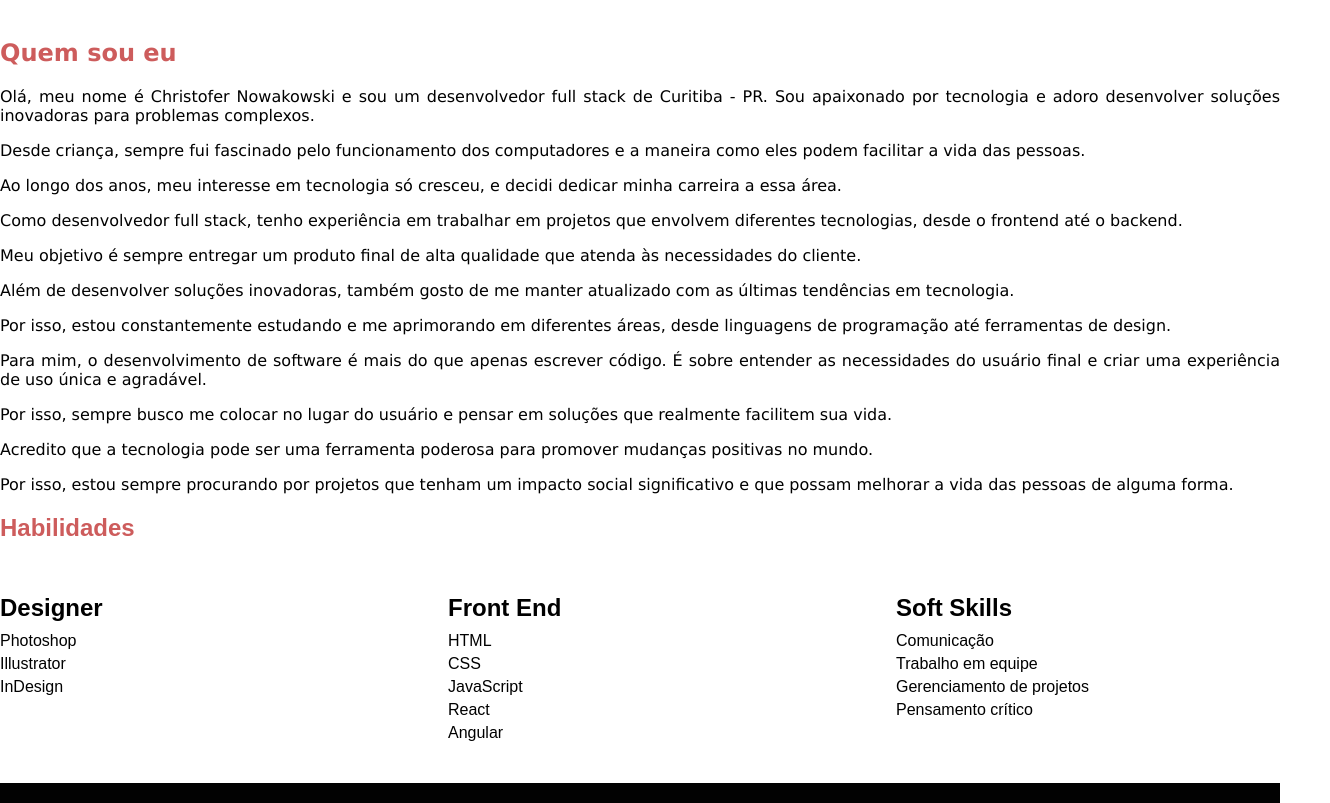
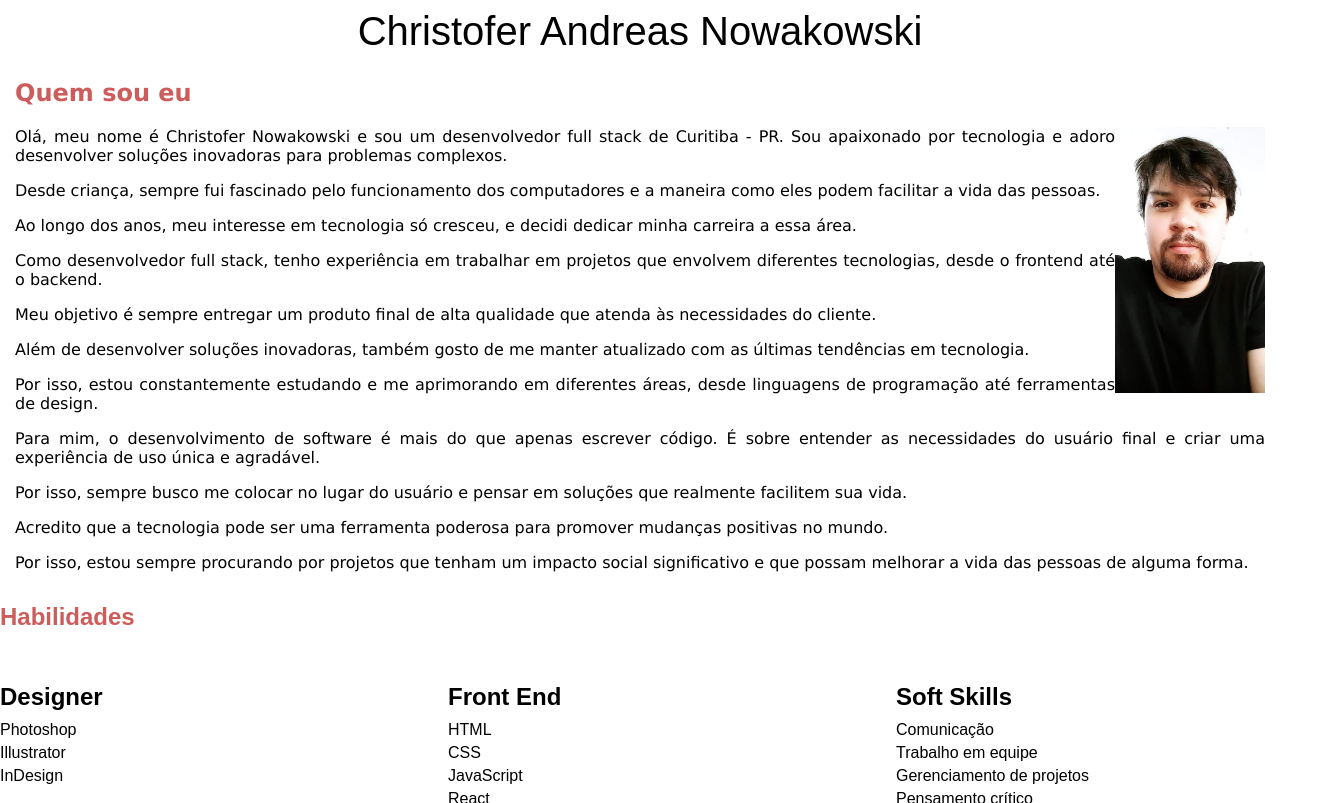
Before and after one commit to christofernowak/christofernowak.github.io, a plain HTML site: page index.html in a window 1280 px wide. Shown: the part 441-1244 px from the top of the page, 1330 px wide, since content can reach past the window. Drawn offline with Linux system fonts and the light colour scheme.

Commit message:
adicionando box no css

```diff
--- a/index.html
+++ b/index.html
@@ -21,10 +21,13 @@
  <img id ="minhafoto" src="minhapessoa.png" alt="Minha foto" width="80%">
  <br>
  <br>
-      <section id="textoprincipal">
+ <div id="nome">
+<p>Christofer Andreas Nowakowski</p>
+ </div>
+ <section id="textoprincipal">
       <div >
       <h2 id ="quem-sou-eu">Quem sou eu</h2>
-
+      <img id="fotoperfil" src="fotoperfil.jpg" alt="minha foto" width="150px">
         <p>Olá, meu nome é Christofer Nowakowski e sou um desenvolvedor full stack de Curitiba - PR. Sou apaixonado por tecnologia e adoro desenvolver soluções inovadoras para problemas complexos.</p>
         <p id="alinhamentotexto">Desde criança, sempre fui fascinado pelo funcionamento dos computadores e a maneira como eles podem facilitar a vida das pessoas. </p>
         <p>Ao longo dos anos, meu interesse em tecnologia só cresceu, e decidi dedicar minha carreira a essa área.</p>
@@ -37,7 +40,8 @@
         <p>Acredito que a tecnologia pode ser uma ferramenta poderosa para promover mudanças positivas no mundo.
         <p>Por isso, estou sempre procurando por projetos que tenham um impacto social significativo e que possam melhorar a vida das pessoas de alguma forma. </p>
 
-        </div>
+      </div>
+
         </section>
         <section>
 <h2 id="habilidades">Habilidades</h3>
--- a/style.css
+++ b/style.css
@@ -10,6 +10,12 @@ body {
   margin: 0;
   padding: 0;
   background-color: #ffffff;
+}
+
+#nome {
+  margin: -50px;
+  text-align: center;
+  font-size: 40px;
 }
 
 nav {
@@ -29,15 +35,18 @@ p h2{
 }
 
 #textoprincipal {
-  box-sizing: border-box;
-  flex: auto;
-  margin-left: 5;
-  padding: 10;
+  float: left;
   text-align: justify;
+  padding: 15px;
   text-decoration: none;
   font-size: 16px;
   font-family: Verdana, Geneva, Tahoma, sans-serif;
+
 }
+#fotoperfil{
+ float: right;
+}
+
 
 a:hover {
 color: #b2e206;
@@ -58,7 +67,12 @@ a {
 h2 {
     color:indianred;
 }
+#habilidades{
+  clear: both;
+}
+
 .habilidades-container {
+    clear: both;
     display: flex;
     justify-content: space-between;
   }
```
Also changed, not shown: fotoperfil.jpg (added).
